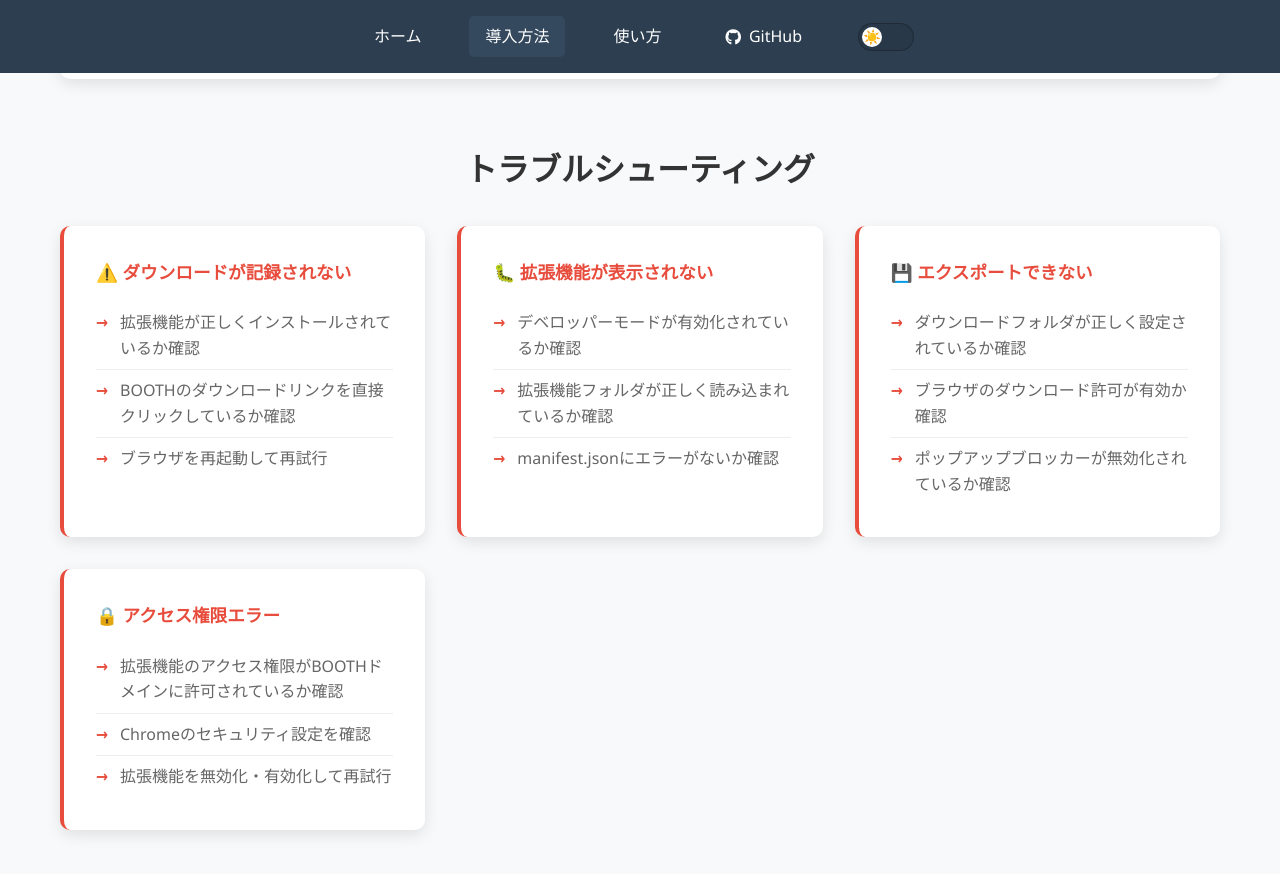
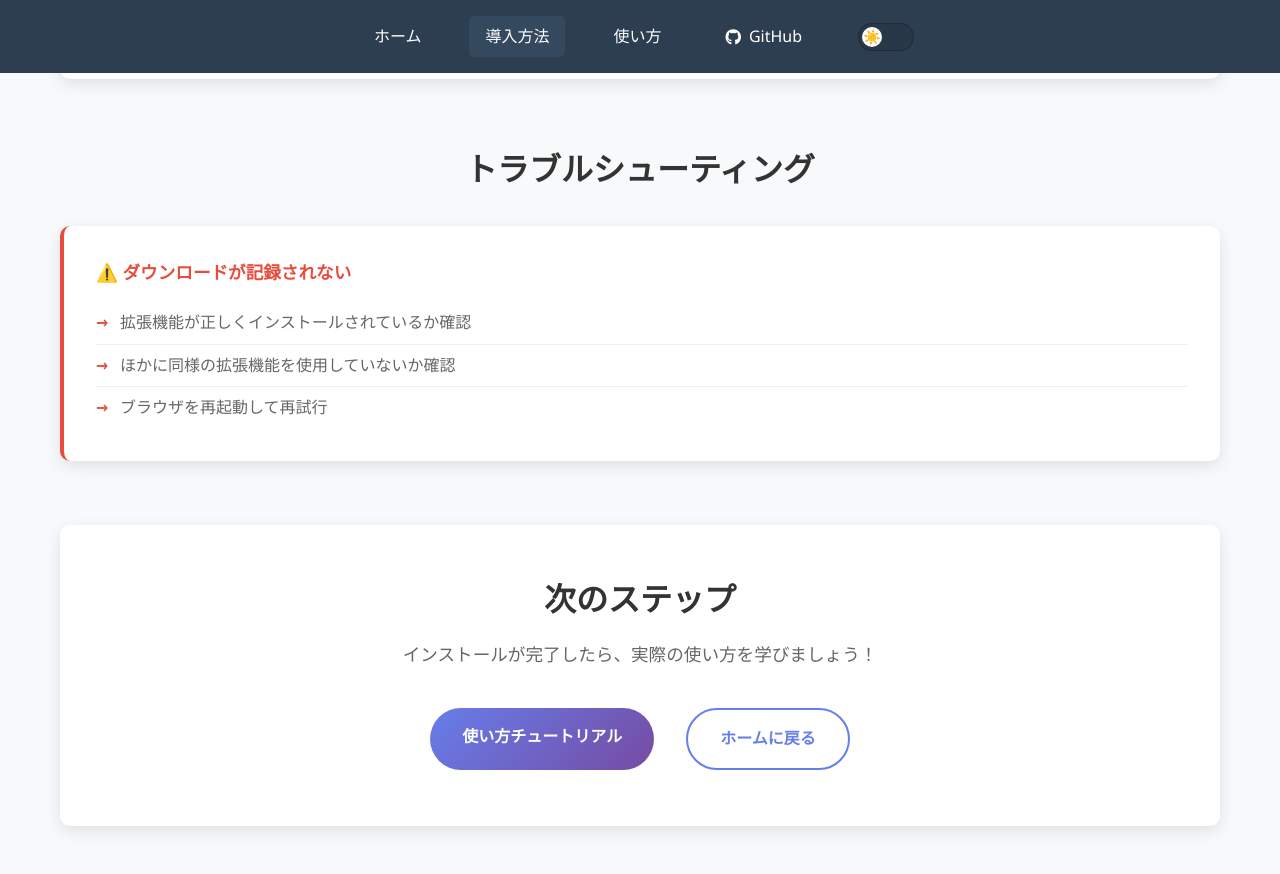
Before and after one commit to yuki-2525/AssetConnect, a Jekyll site: the page built from docs/intro/index.html, in a window 1280 px wide and 900 px high, scrolled down 6569 px. Shown: the top 874 px of the window. Built offline with Jekyll 4.4.1, drawn with Linux system fonts in a browser that asks for light colours.

```diff
--- a/docs/intro/index.html
+++ b/docs/intro/index.html
@@ -303,35 +303,8 @@ extra_css: "/intro/intro.css"
                         <h3>⚠️ ダウンロードが記録されない</h3>
                         <ul>
                             <li>拡張機能が正しくインストールされているか確認</li>
-                            <li>BOOTHのダウンロードリンクを直接クリックしているか確認</li>
+                            <li>ほかに同様の拡張機能を使用していないか確認</li>
                             <li>ブラウザを再起動して再試行</li>
-                        </ul>
-                    </div>
-
-                    <div class="troubleshoot-item">
-                        <h3>🐛 拡張機能が表示されない</h3>
-                        <ul>
-                            <li>デベロッパーモードが有効化されているか確認</li>
-                            <li>拡張機能フォルダが正しく読み込まれているか確認</li>
-                            <li>manifest.jsonにエラーがないか確認</li>
-                        </ul>
-                    </div>
-
-                    <div class="troubleshoot-item">
-                        <h3>💾 エクスポートできない</h3>
-                        <ul>
-                            <li>ダウンロードフォルダが正しく設定されているか確認</li>
-                            <li>ブラウザのダウンロード許可が有効か確認</li>
-                            <li>ポップアップブロッカーが無効化されているか確認</li>
-                        </ul>
-                    </div>
-
-                    <div class="troubleshoot-item">
-                        <h3>🔒 アクセス権限エラー</h3>
-                        <ul>
-                            <li>拡張機能のアクセス権限がBOOTHドメインに許可されているか確認</li>
-                            <li>Chromeのセキュリティ設定を確認</li>
-                            <li>拡張機能を無効化・有効化して再試行</li>
                         </ul>
                     </div>
                 </div>
--- a/download-log/booth_gift.js
+++ b/download-log/booth_gift.js
@@ -52,8 +52,8 @@ document.addEventListener('click', function (e) {
     // クリックされたリンクが含まれる要素を取得
     const downloadContainer = downloadLink.closest('.desktop\\:flex');
     if (downloadContainer) {
-        // ファイル名は typography-14 クラスを持つ要素に入っている
-        const fileNameElement = downloadContainer.querySelector('.typography-14');
+        // ファイル名は text-14 クラスを持つ要素に入っている
+        const fileNameElement = downloadContainer.querySelector('.text-14');
         if (fileNameElement) {
             fileName = fileNameElement.textContent.trim();
         } else {
```
Also changed, not shown: docs/tutorial/index.html (+15 -3 lines), download-log/booth_library.js (+4 -6 lines), docs/images/AClogo.png (added), docs/images/AssetConnect_Logo.png, icon/icon128.png, icon/icon16.png, icon/icon48.png.
